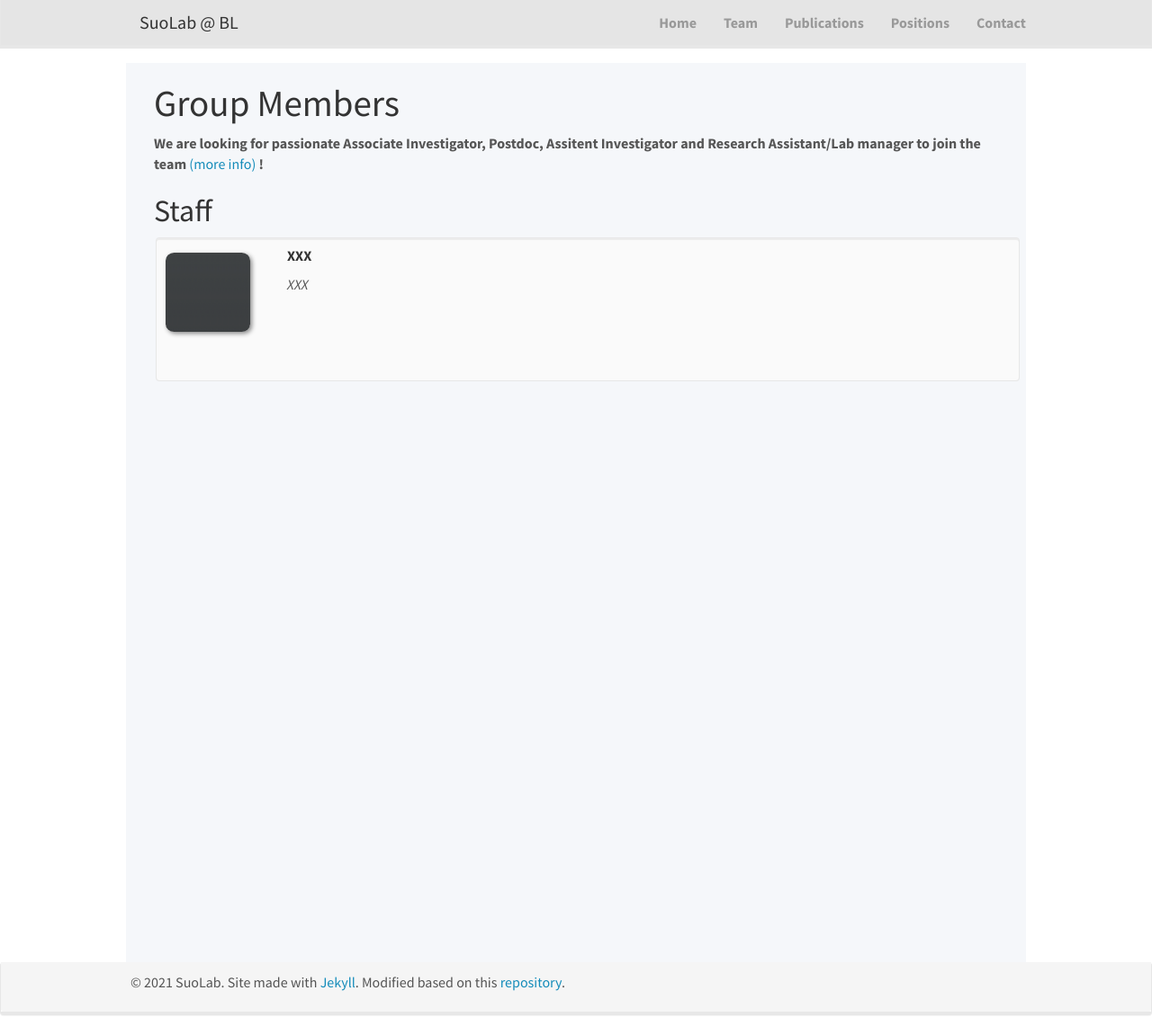
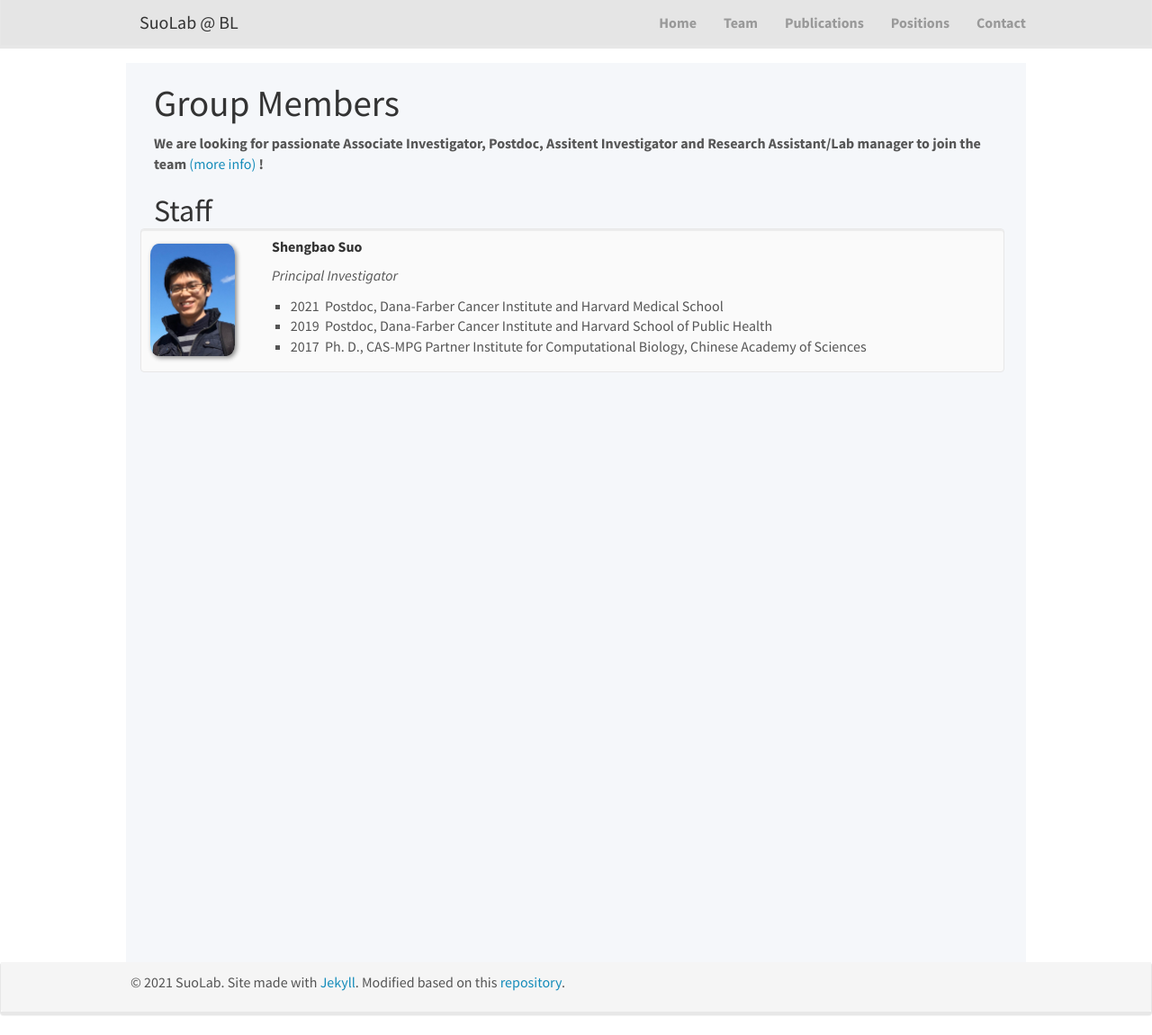
Before and after one commit to suoshengbao/suoshengbao.github.io, a Jekyll site: the page built from _pages/team.md, in a window 1280 px wide and 1151 px high. Shown: the whole window at 90% size. Built offline with Jekyll 4.4.1, drawn with Linux system fonts in a browser that asks for light colours; nearby versions of some CDN libraries.

Commit message:
Update team.md

```diff
--- a/_pages/team.md
+++ b/_pages/team.md
@@ -13,7 +13,7 @@ permalink: /team/
 <!-- Jump to [staff](#staff), [master and bachelor students](#master-and-bachelor-students), [alumni](#alumni), [administrative support](#administrative-support), [lab visitors](#lab-visitors). -->
 
 ## Staff
-<div style="padding-left: 2px; position: absolute; height: 10px;">
+<div style="padding-left: 1px; position: absolute; height: 10px; bottom: 0; right: 0;  left: 0; ">
 <div class="well"  style="height: 160px; width: 960px">
 <img src="/images/teampic/ShengbaoSuo.jpg" width="10%" style="float: left;"/>
 <h5><strong>&nbsp;&nbsp;&nbsp;&nbsp;&nbsp;&nbsp;Shengbao Suo<strong></h5>
@@ -26,19 +26,19 @@ permalink: /team/
 </div>
 </div>
 
-<div style="padding-left: 2px; position: absolute; height: 10px;">
+<!-- <div style="padding-left: 1px; position: absolute; height: 10px; bottom: 0; right: 0;  left: 0; ">
 <div class="well"  style="height: 160px; width: 960px">
 <img src="/images/teampic/dummy.png" width="10%" style="float: left;"/>
 <h5><strong>&nbsp;&nbsp;&nbsp;&nbsp;&nbsp;&nbsp;XXX<strong></h5>
 <p>&nbsp;&nbsp;&nbsp;&nbsp;&nbsp;&nbsp;<i>XXX</i></p>
-<!-- <ul style="list-style-type:square; overflow: hidden">
+<ul style="list-style-type:square; overflow: hidden">
 <li>2021&nbsp;&nbsp;Postdoc, Dana-Farber Cancer Institute and Harvard Medical School</li>
 <li>2020&nbsp;&nbsp;Postdoc, Dana-Farber Cancer Institute and Harvard Medical School</li>
 <li>2019&nbsp;&nbsp;Postdoc, Dana-Farber Cancer Institute and Harvard School of Public Health</li>
 <li>2017&nbsp;&nbsp;Ph. D., CAS-MPG Partner Institute for Computational Biology, Chinese Academy of Sciences</li>
-</ul> -->
+</ul>
 </div>
-</div>
+</div> -->
 
 {% assign number_printed = 0 %}
 {% for member in site.data.team_members %}
```
